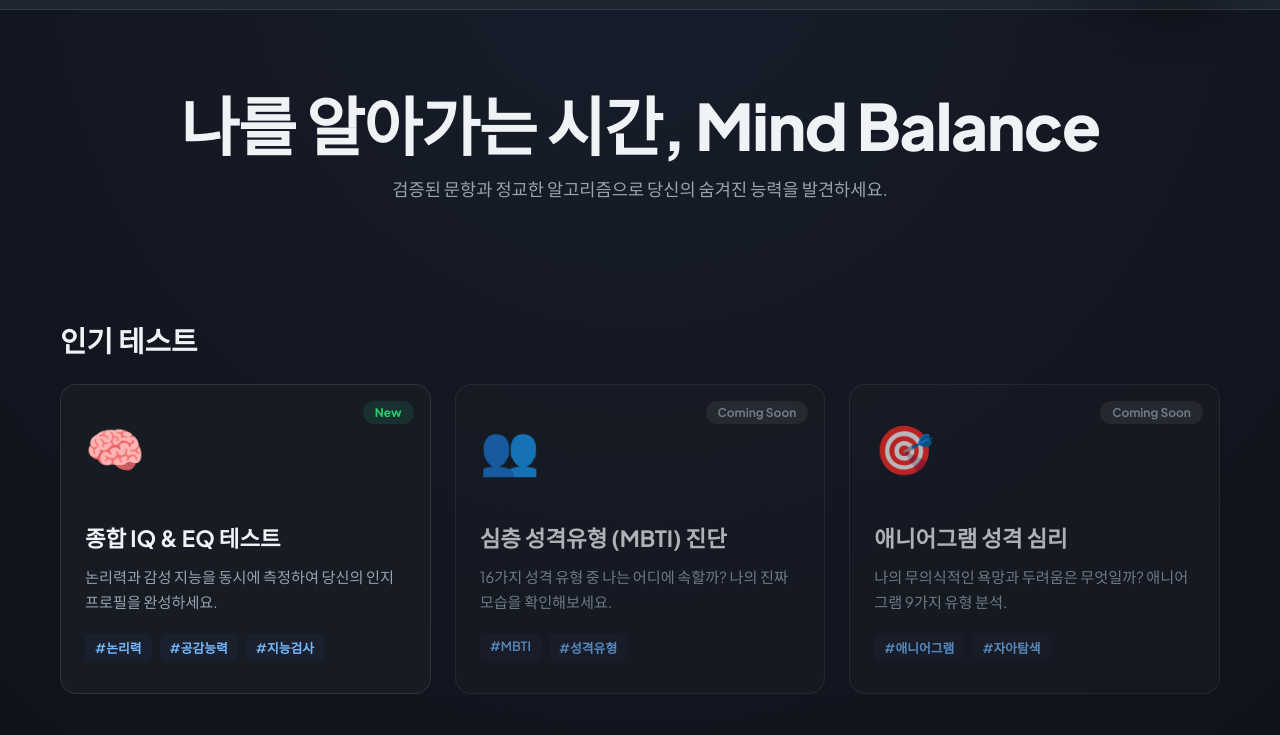
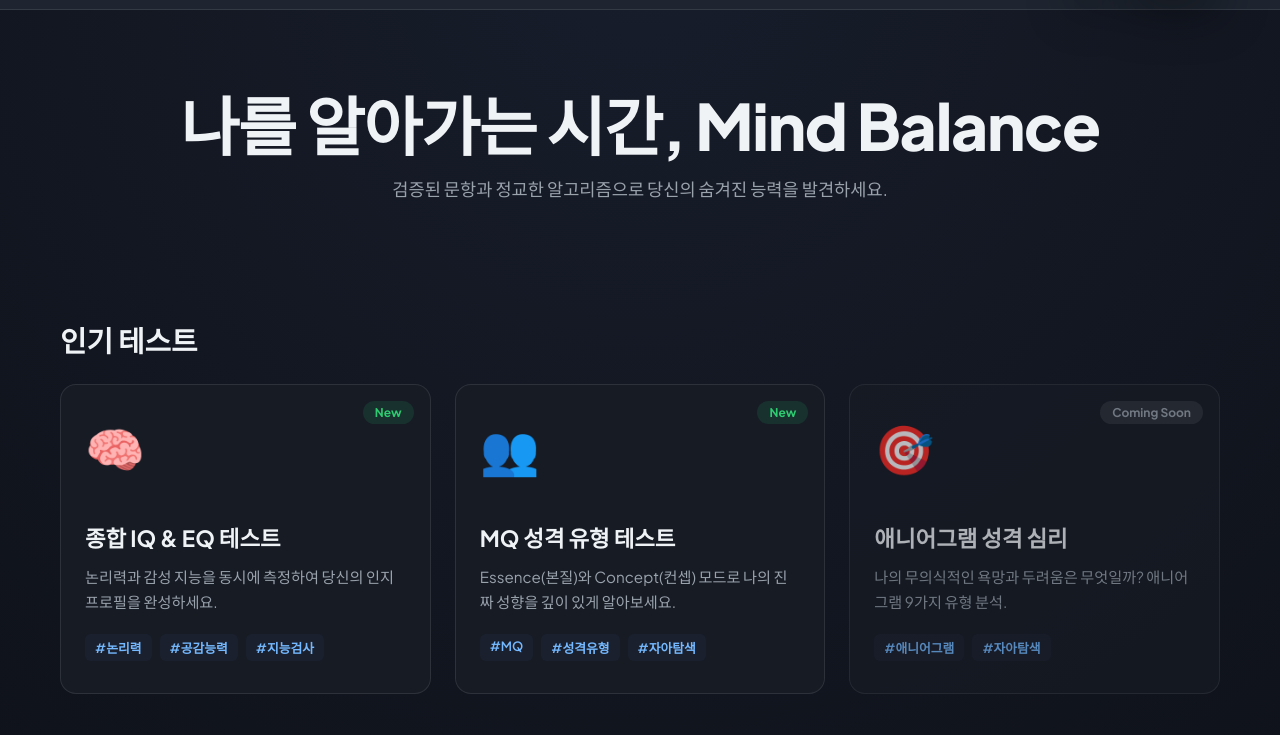
Before and after one commit to skymoonlihgt/iq-eq-test, a plain HTML site: page index.html in a window 1280 px wide. Shown: the part 65-800 px from the top of the page. Drawn offline with Linux system fonts and the light colour scheme; no server answers; a web font is replaced by a local one.

Commit message:
링크수정

```diff
--- a/index.html
+++ b/index.html
@@ -74,17 +74,18 @@
             </div>
           </a>
 
-          <!-- MBTI 테스트 카드 (준비중) -->
-          <a href="#" class="test-card-link disabled" onclick="alert('준비 중인 테스트입니다. 곧 만나요!'); return false;">
+          <!-- MQ 성격 유형 테스트 카드 -->
+          <a href="mq-test/index.html" class="test-card-link">
             <div class="portal-test-card">
-              <div class="card-badge soon-badge">Coming Soon</div>
+              <div class="card-badge new-badge">New</div>
               <div class="card-icon">👥</div>
               <div class="card-content">
-                <h3>심층 성격유형 (MBTI) 진단</h3>
-                <p>16가지 성격 유형 중 나는 어디에 속할까? 나의 진짜 모습을 확인해보세요.</p>
+                <h3>MQ 성격 유형 테스트</h3>
+                <p>Essence(본질)와 Concept(컨셉) 모드로 나의 진짜 성향을 깊이 있게 알아보세요.</p>
                 <div class="card-tags">
-                  <span>#MBTI</span>
+                  <span>#MQ</span>
                   <span>#성격유형</span>
+                  <span>#자아탐색</span>
                 </div>
               </div>
             </div>
```
